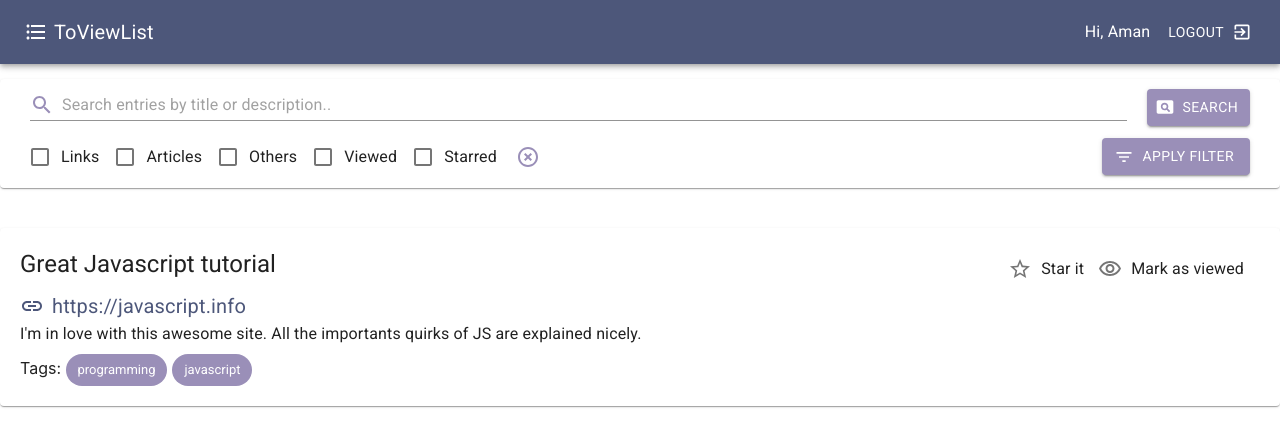
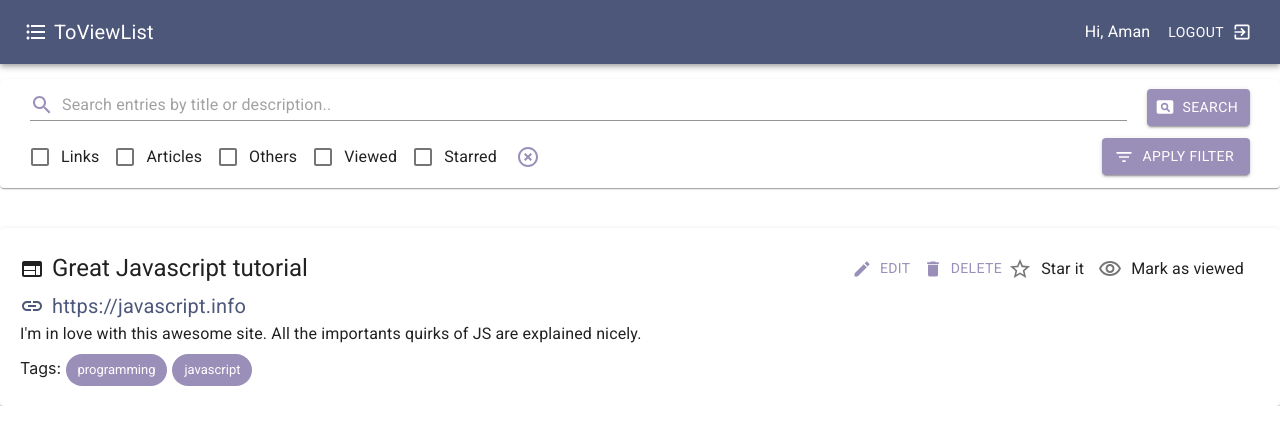
Before and after one commit to amand33p/to-view-list, a React (Create React App) app in the folder client/: page / in a window 1280 px wide. Shown: the top 446 px of the page. Built offline with nearby package versions, Linux system fonts and the light colour scheme.

Commit message:
more card

```diff
--- a/client/src/components/Card.js
+++ b/client/src/components/Card.js
@@ -8,6 +8,7 @@ import {
   useMediaQuery,
   Link,
   Chip,
+  Button,
 } from '@material-ui/core';
 
 import { makeStyles, useTheme } from '@material-ui/core/styles';
@@ -17,6 +18,10 @@ import StarBorderIcon from '@material-ui/icons/StarBorder';
 import VisibilityIcon from '@material-ui/icons/Visibility';
 import VisibilityOutlinedIcon from '@material-ui/icons/VisibilityOutlined';
 import LinkIcon from '@material-ui/icons/Link';
+import WebIcon from '@material-ui/icons/Web';
+import YouTubeIcon from '@material-ui/icons/YouTube';
+import EditIcon from '@material-ui/icons/Edit';
+import DeleteIcon from '@material-ui/icons/Delete';
 
 const useStyles = makeStyles((theme) => ({
   root: {
@@ -31,12 +36,17 @@ const useStyles = makeStyles((theme) => ({
       flexWrap: 'wrap',
     },
   },
-  checkboxes: {
+  endButtons: {
+    display: 'flex',
+    alignItems: 'center',
     [theme.breakpoints.down('xs')]: {
       display: 'flex',
     },
   },
   linkTitle: {
+    display: 'flex',
+    alignItems: 'center',
+    flexWrap: 'nowrap',
     [theme.breakpoints.down('xs')]: {
       fontSize: 20,
     },
@@ -79,13 +89,44 @@ const Card = ({ entries }) => {
     console.log('filtered by tag', tag);
   };
 
+  const handleEdit = () => {
+    console.log('edited');
+  };
+
+  const handleDelete = () => {
+    console.log('deleted');
+  };
+
+  const formattedLink = link.startsWith('http') ? link : `https://${link}`;
+
   return (
-    <Paper className={classes.root}>
+    <Paper className={classes.root} elevation={2}>
       <div className={classes.cardTitle}>
         <Typography variant="h5" className={classes.linkTitle}>
+          {type === 'article' ? (
+            <WebIcon style={{ marginRight: 8 }} />
+          ) : type === 'video' ? (
+            <YouTubeIcon style={{ marginRight: 8 }} />
+          ) : null}
           {title}
         </Typography>
-        <div className={classes.checkboxes}>
+
+        <div className={classes.endButtons}>
+          <Button
+            onClick={handleEdit}
+            startIcon={<EditIcon />}
+            color="secondary"
+          >
+            Edit
+          </Button>
+          <Button
+            onClick={handleDelete}
+            startIcon={<DeleteIcon />}
+            color="secondary"
+          >
+            Delete
+          </Button>
+
           <FormControlLabel
             control={
               <Checkbox
@@ -111,14 +152,16 @@ const Card = ({ entries }) => {
       </div>
       <div>
         <Link
-          href={link.startsWith('http') ? link : `https://${link}`}
+          href={formattedLink}
           target="_blank"
           rel="noreferrer"
           variant="h6"
           className={classes.link}
         >
           <LinkIcon style={{ marginRight: 8 }} />
-          {link.length > 40 ? link.slice(0, 40) + '...' : link}
+          {formattedLink.length > 40
+            ? formattedLink.slice(0, 40) + '...'
+            : formattedLink}
         </Link>
         <Typography varaint="body1">{description}</Typography>
         <div className={classes.tagsGroup}>
--- a/client/src/components/EntriesDisplay.js
+++ b/client/src/components/EntriesDisplay.js
@@ -4,7 +4,7 @@ import Card from './Card';
 const EntriesDisplay = () => {
   const entries = {
     title: 'Great Javascript tutorial',
-    link: 'https://javascript.info',
+    link: 'javascript.info',
     description: `I'm in love with this awesome site. All the importants quirks of JS are explained nicely.`,
     tags: ['programming', 'javascript'],
     type: 'article',
--- a/client/src/index.css
+++ b/client/src/index.css
@@ -5,6 +5,11 @@ body {
     sans-serif;
   -webkit-font-smoothing: antialiased;
   -moz-osx-font-smoothing: grayscale;
+  overflow-x: hidden;
+}
+
+html {
+  overflow-x: hidden;
 }
 
 code {
```
